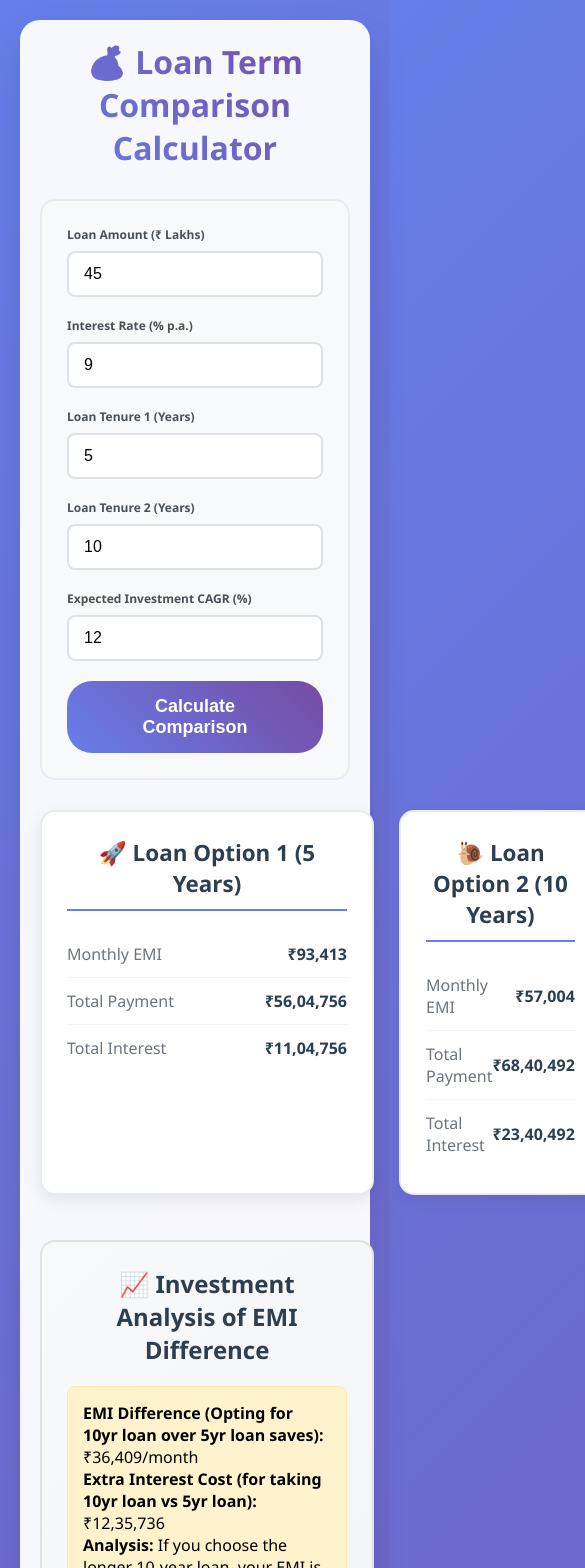
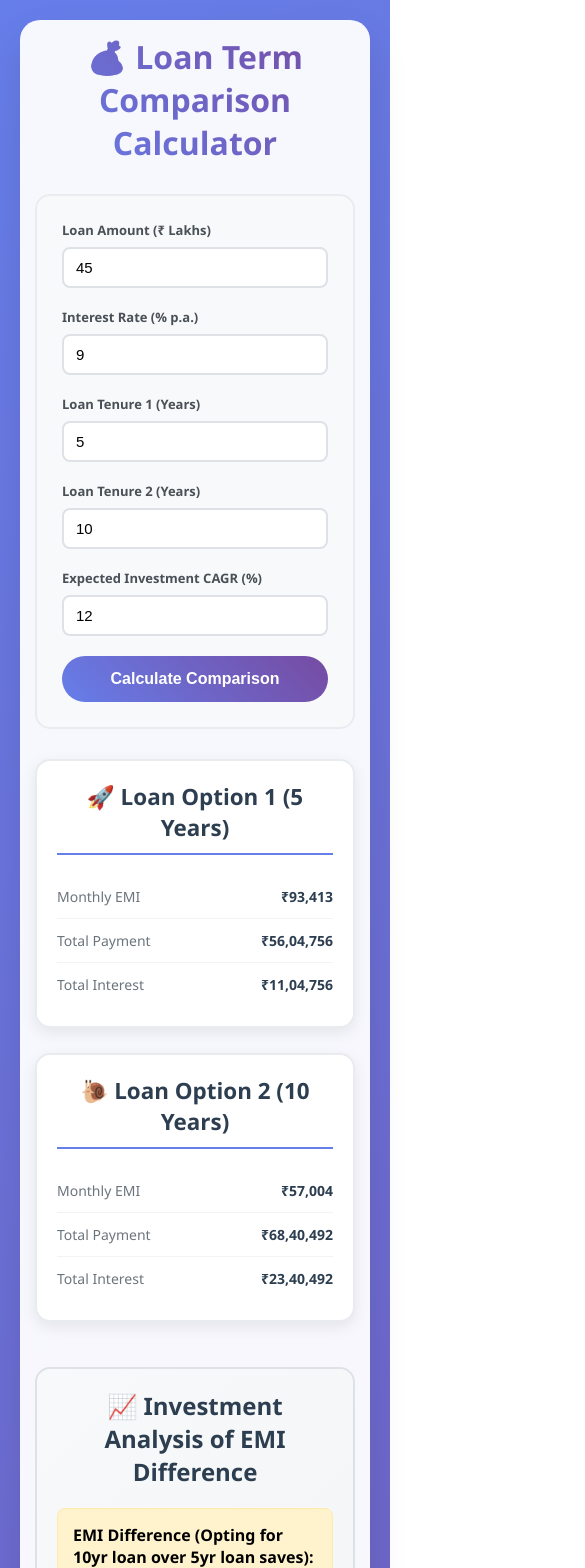
Before and after one commit to codificador21/loan-vs-investment, a React (Create React App) app: page / in a window 390 px wide. Shown: the top 1568 px of the page, 585 px wide, since content can reach past the window. Built offline with nearby package versions, Linux system fonts and the light colour scheme.

Commit message:
improved css

```diff
--- a/src/loanCalculator.css
+++ b/src/loanCalculator.css
@@ -1,3 +1,4 @@
+/* Reset and Base */
 * {
     margin: 0;
     padding: 0;
@@ -31,6 +32,7 @@ h1 {
     -webkit-text-fill-color: transparent;
   }
 
+  /* Input Section */
   .input-section {
     background: #f8f9fa;
     border-radius: 15px;
@@ -55,7 +57,7 @@ label {
     font-weight: 600;
     color: #495057;
     margin-bottom: 8px;
-    font-size: 12px;
+    font-size: 14px;
   }
 
   input {
@@ -72,6 +74,7 @@ input:focus {
     box-shadow: 0 0 0 3px rgba(102, 126, 234, 0.1);
   }
 
+  /* Button */
   .calculate-btn {
     background: linear-gradient(45deg, #667eea, #764ba2);
     color: white;
@@ -91,6 +94,7 @@ input:focus {
     box-shadow: 0 10px 20px rgba(102, 126, 234, 0.3);
   }
 
+  /* Results */
   .results {
     display: grid;
     grid-template-columns: repeat(auto-fit, minmax(350px, 1fr));
@@ -98,6 +102,7 @@ input:focus {
     margin-top: 30px;
   }
 
+  /* Loan Option Box */
   .loan-option {
     background: white;
     border-radius: 15px;
@@ -105,7 +110,6 @@ input:focus {
     border: 2px solid #e9ecef;
     box-shadow: 0 5px 15px rgba(0, 0, 0, 0.08);
     transition: all 0.3s ease;
-    grid-row: 3 / -1
   }
 
   .loan-option:hover {
@@ -146,6 +150,7 @@ input:focus {
     color: #2c3e50;
   }
 
+  /* Investment Analysis */
   .investment-analysis {
     grid-column: 1 / -1;
     background: linear-gradient(135deg, #f8f9fa 0%, #e9ecef 100%);
@@ -181,6 +186,7 @@ input:focus {
     font-size: 1.2em;
   }
 
+  /* Recommendation Box */
   .recommendation {
     background: linear-gradient(45deg, #28a745, #20c997);
     color: white;
@@ -188,24 +194,7 @@ input:focus {
     padding: 25px;
     margin-top: 25px;
     text-align: center;
-    grid-column: 1 / -1; /* Add this line to make it full width */
-}
-
-/* Ensure other related styles are present if you're managing them separately */
-.results {
-    display: grid;
-    grid-template-columns: repeat(auto-fit, minmax(350px, 1fr)); /* Or your dynamic column setup */
-    gap: 25px;
-    margin-top: 30px;
-}
-
-.investment-analysis {
-    grid-column: 1 / -1; /* This already makes the investment analysis full width */
-    background: linear-gradient(135deg, #f8f9fa 0%, #e9ecef 100%);
-    border-radius: 15px;
-    padding: 25px;
-    margin-top: 20px;
-    border: 2px solid #dee2e6;
+    grid-column: 1 / -1;
   }
 
   .recommendation h3 {
@@ -221,20 +210,88 @@ input:focus {
     margin: 10px 0;
   }
 
+  /* CAGR Table */
+  .cagr-table-container {
+    margin-top: 1rem;
+    overflow-x: auto;
+  }
+
+  .cagr-table {
+    width: 100%;
+    border-collapse: collapse;
+    font-size: 0.95rem;
+    margin-bottom: 0.5rem;
+    background-color: #fafafa;
+    border: 1px solid #ddd;
+    min-width: 400px;
+  }
+
+  .cagr-table th,
+  .cagr-table td {
+    padding: 10px 14px;
+    border: 1px solid #ddd;
+    text-align: center;
+  }
+
+  .cagr-table th {
+    background-color: #f0f0f0;
+    font-weight: 600;
+  }
+
+  .cagr-note {
+    font-size: 0.85rem;
+    color: #555;
+    margin-top: 0.5rem;
+    text-align: center;
+  }
+
+  /* Media Queries for Small Screens */
   @media (max-width: 768px) {
     .container {
-        padding: 20px;
+      padding: 15px;
     }
 
     h1 {
       font-size: 2em;
     }
 
-    .input-group {
-        grid-template-columns: 1fr;
+    label {
+      font-size: 13px;
     }
 
-    .results {
-        grid-template-columns: 1fr;
+    input {
+      font-size: 15px;
+      padding: 10px 12px;
+    }
+
+    .calculate-btn {
+      width: 100%;
+      font-size: 16px;
+      padding: 14px;
+    }
+
+    .results,
+    .input-group,
+    .cagr-analysis {
+      grid-template-columns: 1fr !important;
+    }
+
+    .loan-option,
+    .investment-analysis,
+    .recommendation {
+      padding: 20px;
+    }
+
+    .metric {
+      font-size: 14px;
+    }
+
+    .cagr-table {
+      font-size: 0.85rem;
+      min-width: unset;
+    }
+
+    .cagr-note {
+      font-size: 0.75rem;
     }
   }
```
Lines whose indentation alone changed are shown as unchanged.
